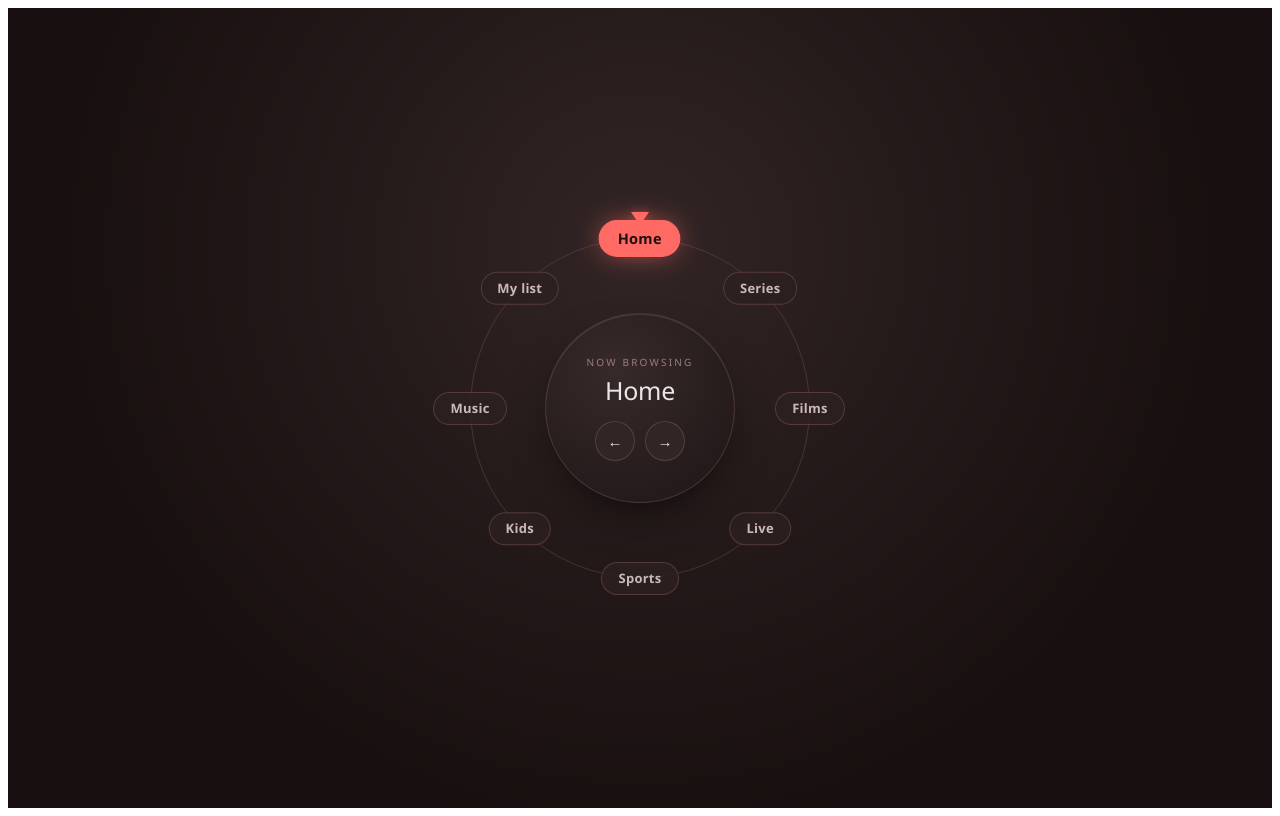
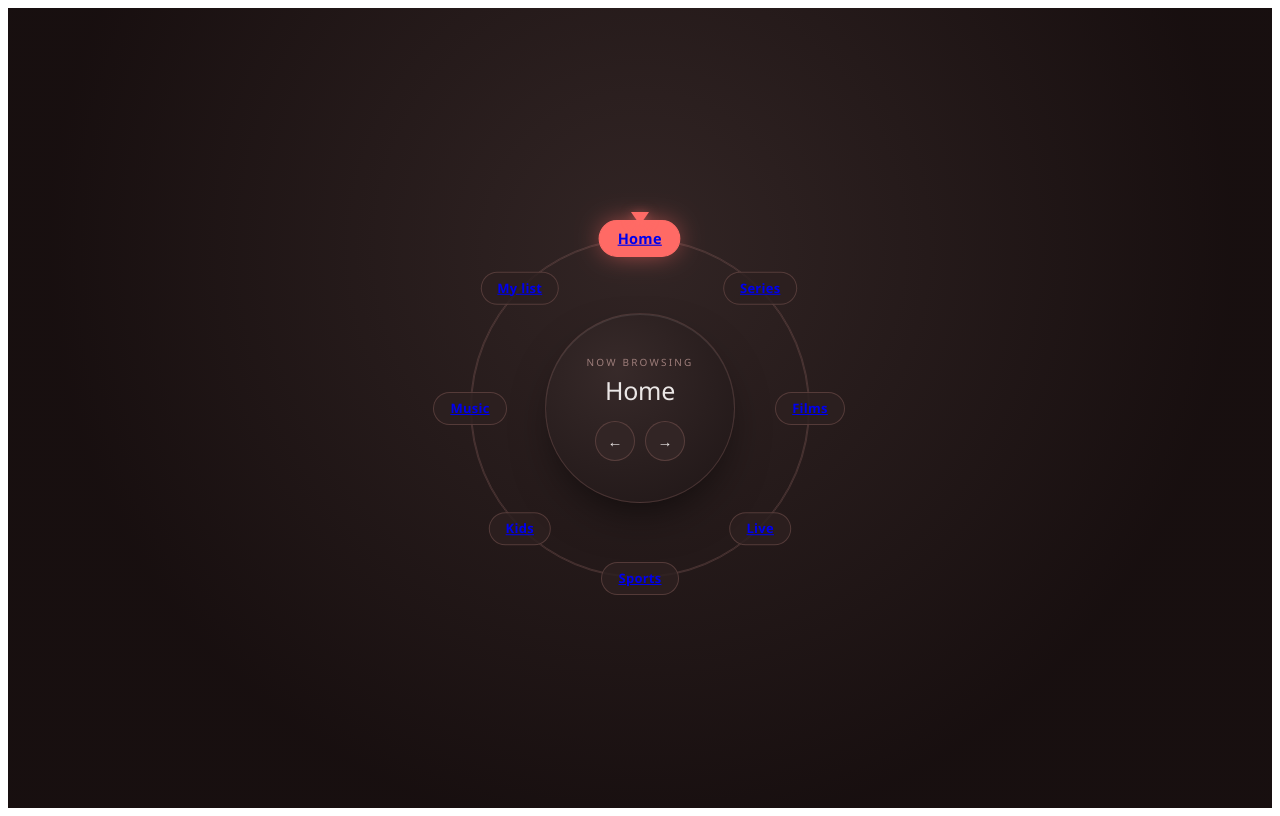
Before and after one commit to Wasobitech/Tombol-Navigasi, a plain HTML site: page index.html in a window 1280 px wide. Drawn offline with Linux system fonts and the light colour scheme.

Commit message:
Add links to navigation buttons in index.html
Updated navigation buttons to include links.

```diff
--- a/index.html
+++ b/index.html
@@ -16,14 +16,17 @@
       <div class="ccm-11__machine">
         <ul class="ccm-11__wheel" style="--n: 8;">
           <!-- Setiap li wajib memiliki urutan indeks --i dimulai dari 0 sampai 7 -->
-          <li style="--i: 0;"><button class="ccm-11__stop is-active" aria-pressed="true">Home</button></li>
-          <li style="--i: 1;"><button class="ccm-11__stop" aria-pressed="false">Series</button></li>
-          <li style="--i: 2;"><button class="ccm-11__stop" aria-pressed="false">Films</button></li>
-          <li style="--i: 3;"><button class="ccm-11__stop" aria-pressed="false">Live</button></li>
-          <li style="--i: 4;"><button class="ccm-11__stop" aria-pressed="false">Sports</button></li>
-          <li style="--i: 5;"><button class="ccm-11__stop" aria-pressed="false">Kids</button></li>
-          <li style="--i: 6;"><button class="ccm-11__stop" aria-pressed="false">Music</button></li>
-          <li style="--i: 7;"><button class="ccm-11__stop" aria-pressed="false">My list</button></li>
+          <ul class="ccm-11__wheel" style="--n: 8;">
+  <li style="--i: 0;"><button class="ccm-11__stop is-active" aria-pressed="true"><a href="https://example.com">Home</a></button></li>
+  <li style="--i: 1;"><button class="ccm-11__stop" aria-pressed="false"><a href="https://example.com">Series</a></button></li>
+  <li style="--i: 2;"><button class="ccm-11__stop" aria-pressed="false"><a href="https://example.com">Films</a></button></li>
+  <li style="--i: 3;"><button class="ccm-11__stop" aria-pressed="false"><a href="https://example.com">Live</a></button></li>
+  <li style="--i: 4;"><button class="ccm-11__stop" aria-pressed="false"><a href="https://example.com">Sports</a></button></li>
+  <li style="--i: 5;"><button class="ccm-11__stop" aria-pressed="false"><a href="https://example.com">Kids</a></button></li>
+  <li style="--i: 6;"><button class="ccm-11__stop" aria-pressed="false"><a href="https://example.com">Music</a></button></li>
+  <li style="--i: 7;"><button class="ccm-11__stop" aria-pressed="false"><a href="https://example.com">My list</a></button></li>
+</ul>
+
         </ul>
 
         <div class="ccm-11__face">
```
